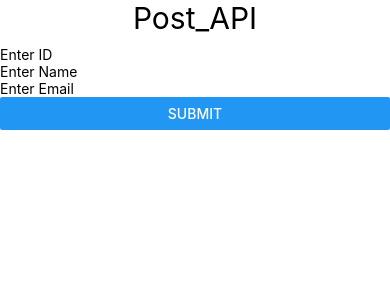
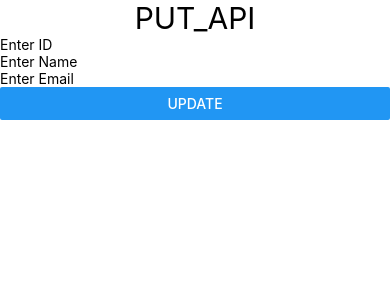
Before and after one commit to YaseenAminM/Learning_React_Native, a React Native app: screen / in a window 390 px wide. Shown: the top 300 px of the page. Built offline with nearby package versions, Linux system fonts and the light colour scheme.

Commit message:
PUT API Method | Update Data with Axios

```diff
--- a/App.jsx
+++ b/App.jsx
@@ -32,9 +32,10 @@ import ModalDialogBox from './src/components/ModalDialogBox';
 import AlertExample from './src/components/AlertExample';
 import GET_API from './src/components/GET_API';
 import Post_API from './src/components/Post_API';
+import PUT_API from './src/components/PUT_API';
 
 export default function App() {
-  return <View style={styles.appContainer}>{<Post_API />}</View>;
+  return <View style={styles.appContainer}>{<PUT_API />}</View>;
 }
 
 const styles = StyleSheet.create({
--- /dev/null
+++ b/src/components/PUT_API.jsx
@@ -0,0 +1,52 @@
+import { View, Text, TextInput, Button, Alert } from 'react-native';
+import React, { useState } from 'react';
+import axios from 'axios';
+
+export default function PUT_API() {
+  const [formData, setFormData] = useState({
+    id: '',
+    name: '',
+    email: '',
+  });
+  function handleInput(field, value) {
+    setFormData({ ...formData, [field]: value });
+  }
+  async function handleUpdate() {
+    try {
+      const response = await axios.put(`http://192.168.0.107:3000/users/${formData.id}`, {
+        id: formData.id,
+        name: formData.name,
+        email: formData.email,
+      });
+
+      Alert.alert('Succesfully', 'Data has been updated successfully.');
+
+      console.log(response.data);
+    } catch (error) {
+      Alert.alert('Error', error.message);
+    }
+    setFormData({
+      id: '',
+      name: '',
+      email: '',
+    });
+  }
+
+  return (
+    <View>
+      <Text
+        style={{
+          textAlign: 'center',
+          fontSize: 30,
+        }}>
+        PUT_API
+      </Text>
+
+      <TextInput placeholder="Enter ID" value={formData.id} onChangeText={value => handleInput('id', value)} />
+      <TextInput placeholder="Enter Name" value={formData.name} onChangeText={value => handleInput('name', value)} />
+      <TextInput placeholder="Enter Email" value={formData.email} onChangeText={value => handleInput('email', value)} />
+
+      <Button title="Update" onPress={handleUpdate} />
+    </View>
+  );
+}
```
